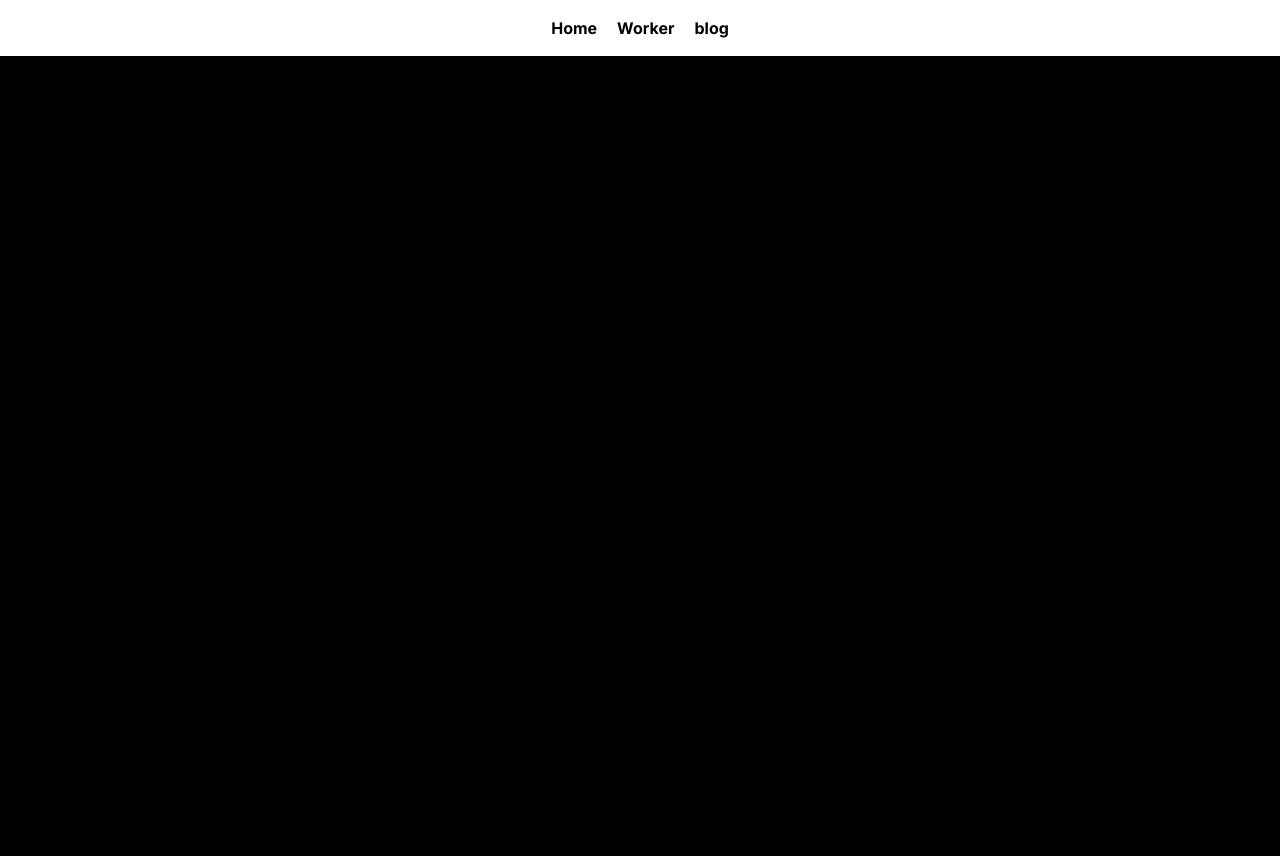
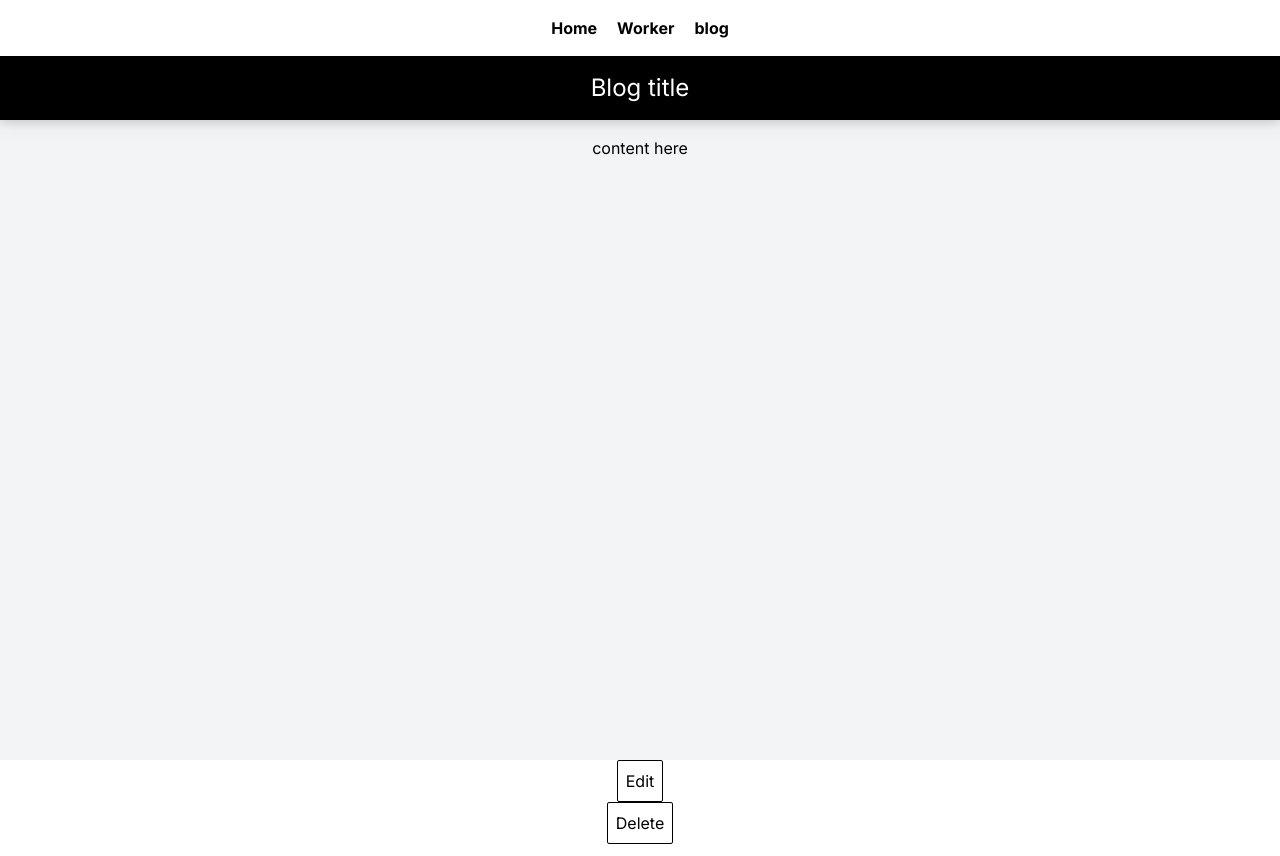
Before and after one commit to shaharkabesa/first-factory, a React (Vite) app: page /blog/1 in a window 1280 px wide. Before the commit this address had no page. Before the commit the page ends 800 px from the top, so only its background shows below. Built offline with nearby package versions, Linux system fonts and the light colour scheme.

Commit message:
preparing ground for details page with edit ability

```diff
--- a/src/App.jsx
+++ b/src/App.jsx
@@ -5,6 +5,7 @@ import Navbar from './components/navbar'
 import { Route, Routes } from 'react-router-dom'
 import Details from './components/details'
 import Blog from './components/blog'
+import Blogpage from './components/Blogpage'
 function App() {
 
   return (
@@ -16,6 +17,7 @@ function App() {
         <Route path='/worker' element={<Worker />}></Route>
         <Route path='/worker/details/:id' element={<Details/>}></Route>
         <Route path='/blog' element={<Blog/>}></Route>
+        <Route path='/blog/:id' element={<Blogpage/>}></Route>
       </Routes>
 
 
--- /dev/null
+++ b/src/components/Blogpage.jsx
@@ -0,0 +1,22 @@
+function Blogpage() {
+    return (
+        <div className="h-[100vh] w-full flex flex-col bg-white items-center">
+            <div className="p-4 bg-black w-full text-center drop-shadow-black drop-shadow-lg">
+                <h1 className="text-2xl text-white">Blog title </h1>
+            </div>
+
+            <div className="p-4 w-full h-[80%] text-center bg-gray-100">
+                content here
+
+            </div>
+            <button className="p-2 rounded-sm border-black border-1">Edit</button>
+                <button className="p-2 rounded-sm border-black border-1">Delete</button>
+            <div className="flex flex-col gap-4">
+
+            </div>
+
+            </div>
+    )
+}
+
+export default Blogpage;
```
